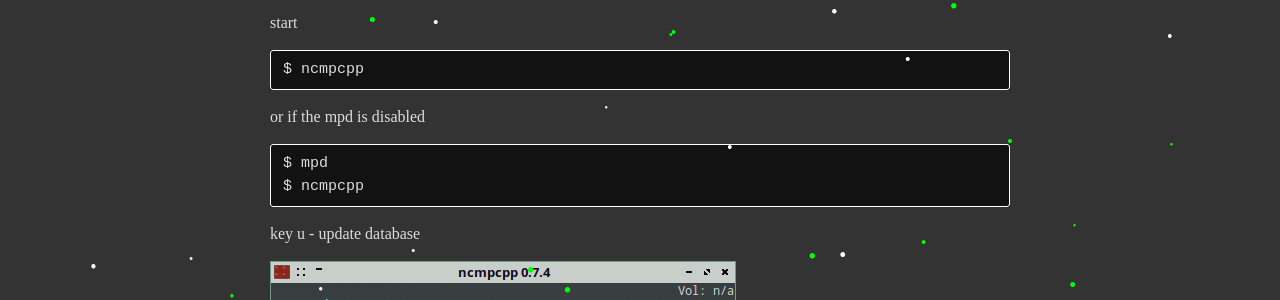
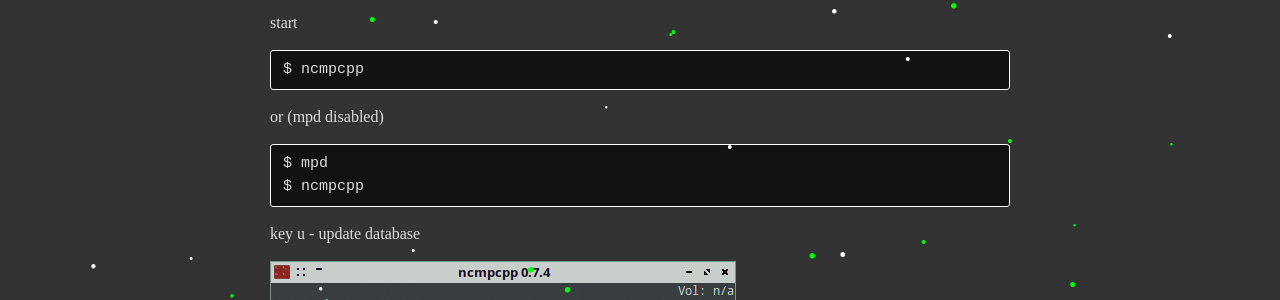
Before and after one commit to skandyn-sh/skandyn-sh.github.io, a Jekyll site: the page built from _posts/2018-11-25-installation-mpd-and-ncmpcpp-in-debian.markdown, in a window 1280 px wide. Shown: the part 817-1117 px from the top of the page. Built offline with Jekyll 4.4.1, drawn with Linux system fonts in a browser that asks for light colours; nearby versions of some CDN libraries; our own code applies the rules of GitHub Pages for plain Markdown files; library files that are not in the unit come from our copies; comment, search, counter and statistics services are not loaded.

Commit message:
Update 2018-11-25-installation-mpd-and-ncmpcpp-in-debian.markdown

````diff
--- a/_posts/2018-11-25-installation-mpd-and-ncmpcpp-in-debian.markdown
+++ b/_posts/2018-11-25-installation-mpd-and-ncmpcpp-in-debian.markdown
@@ -30,7 +30,7 @@
 ```
 $ ncmpcpp
 ```
-or if the mpd is disabled
+or (mpd disabled)
 ```
 $ mpd
 $ ncmpcpp
````
